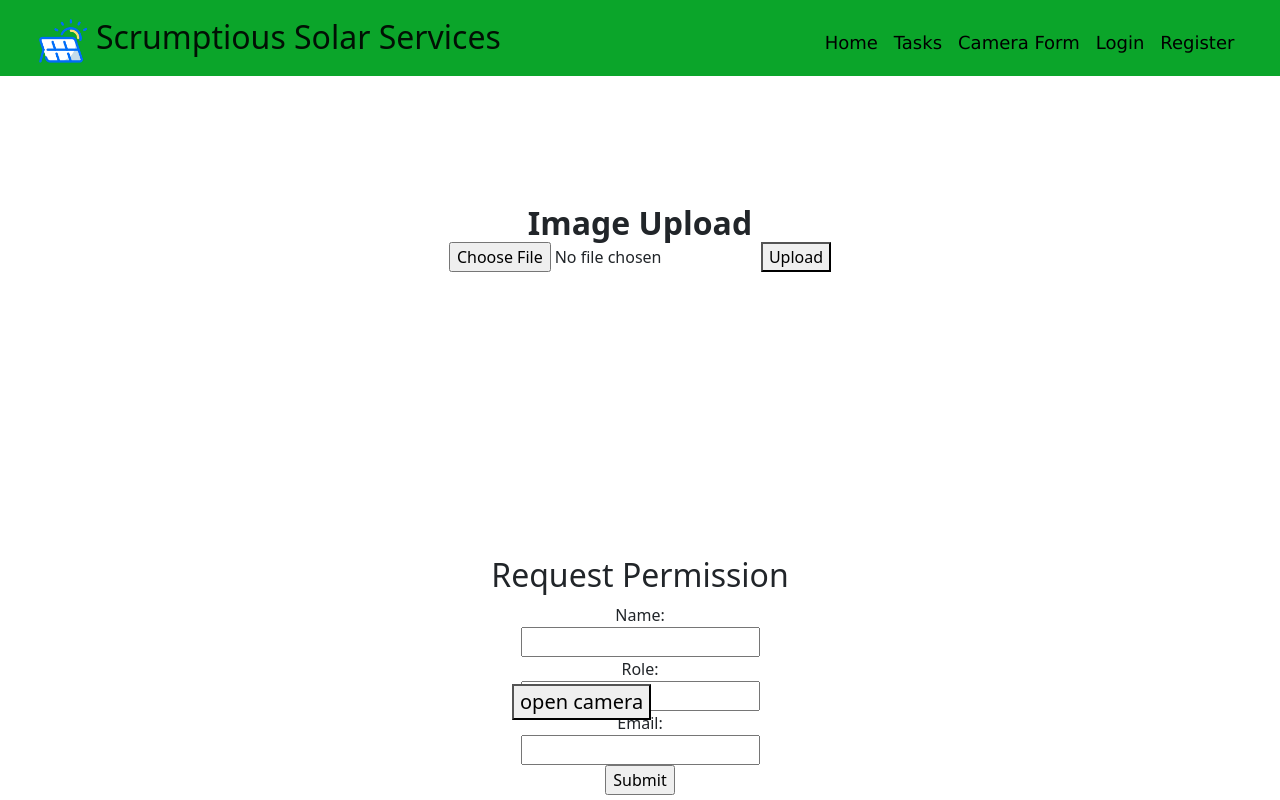
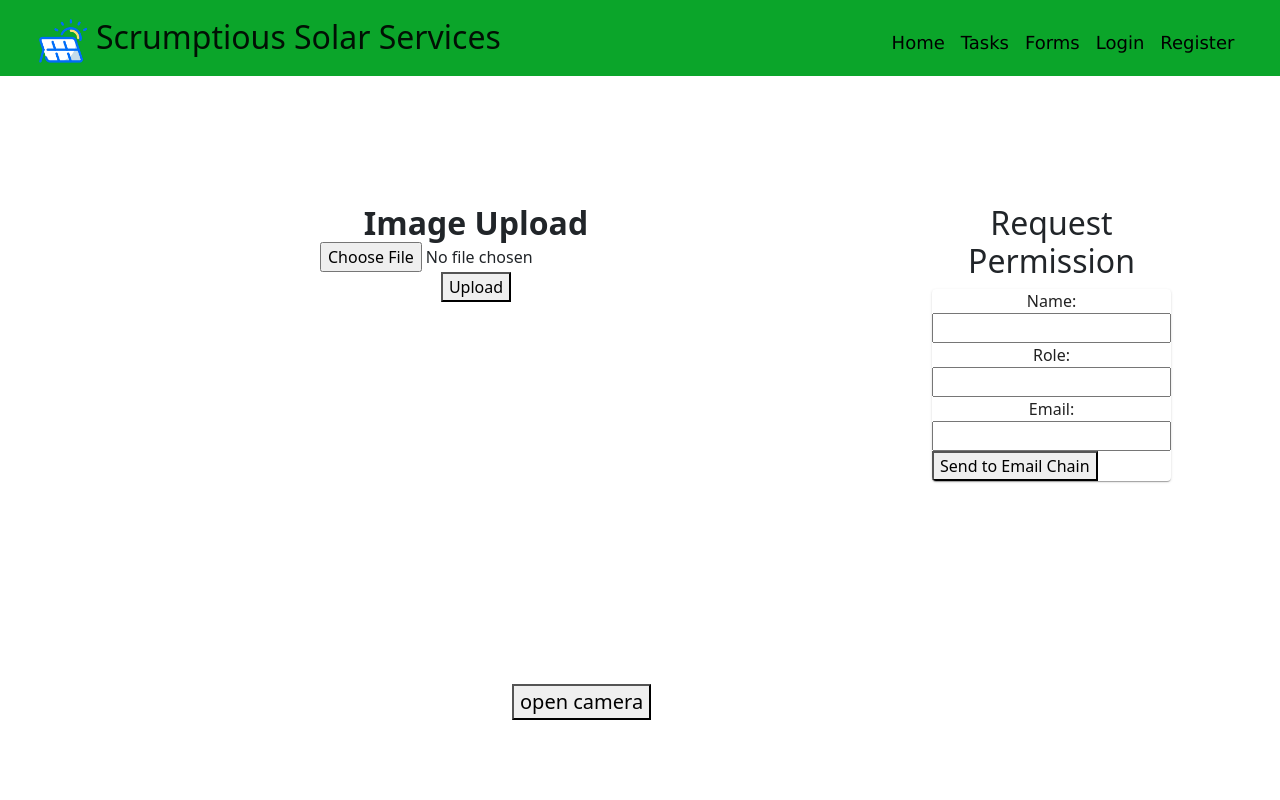
Before and after one commit to joshbernsteint/team11-scrumptious_7, a React (Create React App) app: page /camera in a window 1280 px wide. Built offline with nearby package versions, Linux system fonts and the light colour scheme.

Commit message:
Updated Permission Form US22
Put form content into a card, linked it to previously created email chain function, styled Camera Form page to include the form and changed it to a form page.

```diff
--- a/src/App.css
+++ b/src/App.css
@@ -262,6 +262,7 @@ header h1 {
 
 .require-div {
   margin: 10% 25%;
+  display: flex;
 }
 
 .temp-div {
--- a/src/components/CameraForm.js
+++ b/src/components/CameraForm.js
@@ -8,9 +8,9 @@ function CameraForm() {
     <div>
       <div className="require-div">
         <RequirePhotos></RequirePhotos>
-      </div>
         <CameraAccess></CameraAccess>
         <PermissionForm></PermissionForm>
+      </div>
     </div>
   );
 }
--- a/src/components/PermissionForm.js
+++ b/src/components/PermissionForm.js
@@ -1,5 +1,12 @@
 import React, {useState} from 'react';
+import Card from "@mui/material/Card";
+import CardContent from "@mui/material/CardContent";
+import EmailChain from "./EmailChain";
 import '../App.css';
+import {
+    CardActionArea,
+    CardActions,
+    Grid,} from '@mui/material';
 function PermissionForm(){
     const[name, setName] = useState('');
     const[role, setRole] = useState('');
@@ -26,6 +33,9 @@ function PermissionForm(){
             <header classname="App-header">
                 <form onSubmit={(e)=>{handleSubmit(e)}}>{}
                 <h2>Request Permission</h2>
+                    <Grid>
+                    <Card>
+                        <CardActionArea>
                             <label >
                             Name:
                             </label><br/>
@@ -41,7 +51,12 @@ function PermissionForm(){
                             </label><br/>
                             <input type="email" value={email} required onChange={(e) =>
                                 {handleEmailChange(e)}} /><br/>
-                <input type="submit" value="Submit"/>
+                        </CardActionArea>
+                        <CardActionArea>
+                            <EmailChain></EmailChain>
+                        </CardActionArea>
+                    </Card>
+                    </Grid>
                 </form>
             </header>
         </div>
--- a/src/components/homeNavBar.jsx
+++ b/src/components/homeNavBar.jsx
@@ -26,7 +26,7 @@ export function HomeNavBar() {
           <Nav className={`my-1 my-lg-2 ${styles.nav}`}  navbarScroll >
             <Nav.Link href="/" className={`${styles.navLink}`}>Home</Nav.Link>
             <Nav.Link href = "/tasks" className={`${styles.navLink}`}>Tasks</Nav.Link>
-            <Nav.Link href = "/camera" className={`${styles.navLink}`}>Camera Form</Nav.Link>
+            <Nav.Link href = "/camera" className={`${styles.navLink}`}>Forms</Nav.Link>
             <Nav.Link href = "/login" className={`${styles.navLink}`}>Login</Nav.Link>
             <Nav.Link href = "/login/register" className={`${styles.navLink}`}>Register</Nav.Link>
           </Nav>
```
Lines whose indentation alone changed are shown as unchanged.
